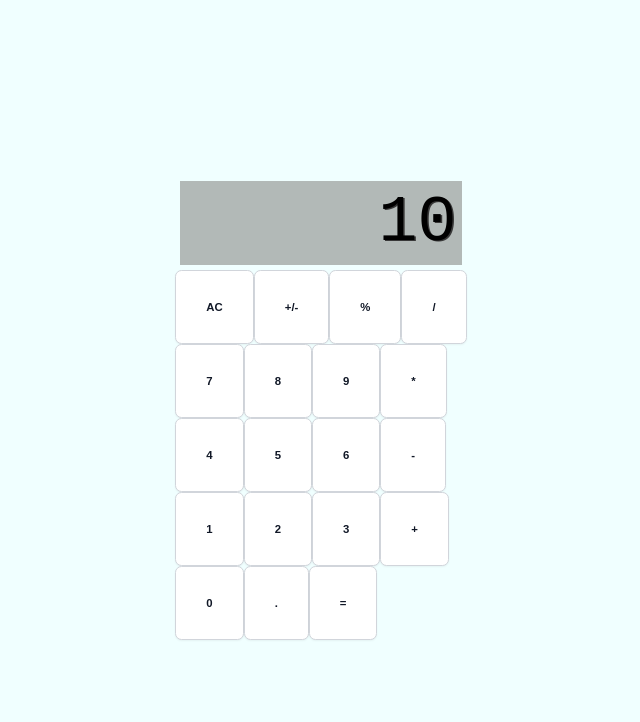
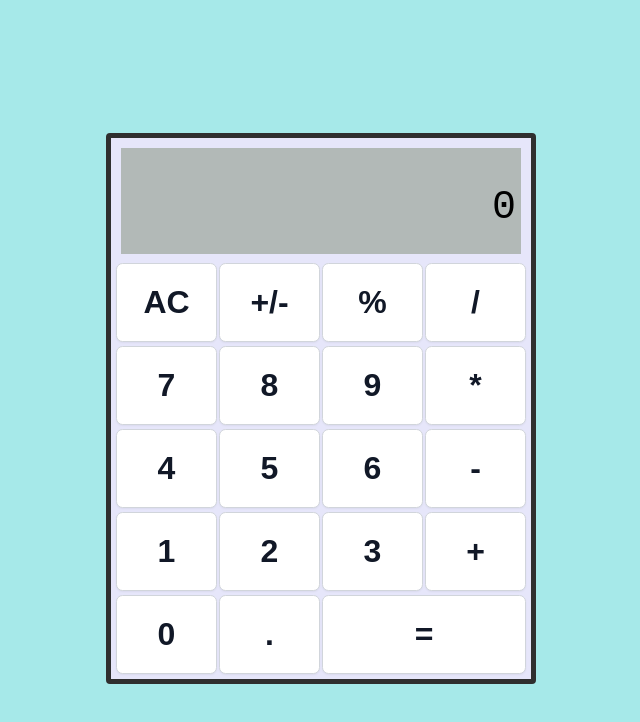
Before and after one commit to SurajG20/Calculator, a plain HTML site: page index.html in a window 1280 px wide. Shown: the whole page, without its empty margins (319-959 px from the left). Drawn offline with Linux system fonts and the light colour scheme.

Commit message:
Completed css

```diff
--- a/index.html
+++ b/index.html
@@ -13,9 +13,8 @@
 <body>
     <div class="main-container">
         <div class="screen">
-            <div class="display">
-                10
-            </div>
+            <div class="screen-last" id="lastOperationScreen"></div>
+            <div class="screen-current" id="currentOperationScreen">0</div>
         </div>
         <div class="button-rows">
             <button class="clear">
@@ -44,9 +43,9 @@
             <button class="operator">+</button>
         </div>
         <div class="button-rows">
-            <button class="number" id="zero-button">0</button>
+            <button class="number">0</button>
             <button class="decimal">.</button>
-            <button class="equal">=</button>
+            <button id="equal">=</button>
         </div>
 
     </div>
--- a/script.js
+++ b/script.js
@@ -10,13 +10,19 @@ function multiply(a,b){
 function divide(a,b){
     return a/b;
 }
+function negation(a){
+    return -a;
+}
+function percentage(a){
+    return a/100;
+}
 
 const firstNumber = 0;
 const lastNumber = 0;
 const operator = "+";
 
 const operatorObject = {
-    '+': add,'-':subtract,'*':multiply,'/':divide
+    '+': add,'-':subtract,'*':multiply,'/':divide,'+/-':negation,'%':percentage
 }
 function operate(firstNumber,operator,lastNumber){
     return operatorObject[operator](firstNumber,lastNumber);
--- a/style.css
+++ b/style.css
@@ -10,14 +10,19 @@ body{
     align-items: center;
     height: 100vh;
     overflow: hidden;
-    background-color: azure;
+    background-color: rgb(166, 233, 233);
 }
 
 .main-container{
-    grid-template-columns: repeat(4, 100px);
-    gap: 2px;
+    background-color: lavender;
+    border: 5px solid rgba(47,47,47,1);
+    border-radius: 4px;
+    display: flex;
+    flex-direction: column;
+    gap: 4px;
+    padding: 5px;
 }
-.display{
+.screen{
     grid-column: 1 / -1;
     background-color: #b2b9b7;
     display: flex;
@@ -26,18 +31,26 @@ body{
     align-items: flex-end;
     padding: 5px;
     font-size: 5em;
-    font-weight: initial;
-    text-shadow: 1.3px 1.3px #383838;
     margin: 5px;
 }
+
+  .screen-last {
+    min-height: 32px;
+    font-size: 20px;
+  }
+
+  .screen-current {
+    min-height: 64px;
+    font-size: 40px;
+  }
 button{
   background-color: #FFFFFF;
   border: 1px solid rgb(209,213,219);
   border-radius: .5rem;
   color: #111827;
-  font-size: .875rem;
+  font-size: 2em;
   font-weight: 600;
-  padding: 30px;
+  padding: 20px;
   text-align: center;
   box-shadow: 0 1px 2px 0 rgba(0, 0, 0, 0.05);
   cursor: pointer;
@@ -48,6 +61,15 @@ button:hover {
 }
 
 .button-rows{
-    display: flex;
+    font-family: Arial, Helvetica, sans-serif;
+    width: 410px;
+    display: grid;
+    grid-auto-flow: column;
+    grid-auto-columns: 1fr;
+    gap: 2px;
 
 }
+#equal{
+    grid-column-start: 3;
+    grid-column-end: 5;
+}
```
